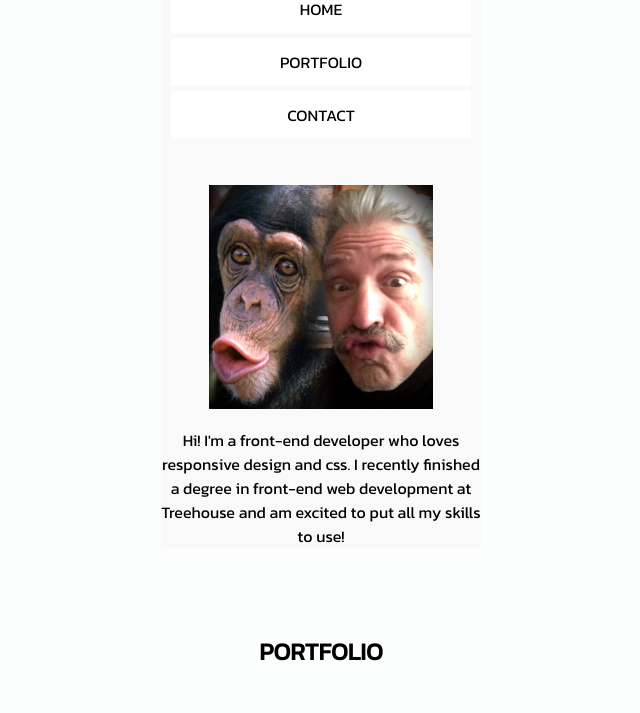
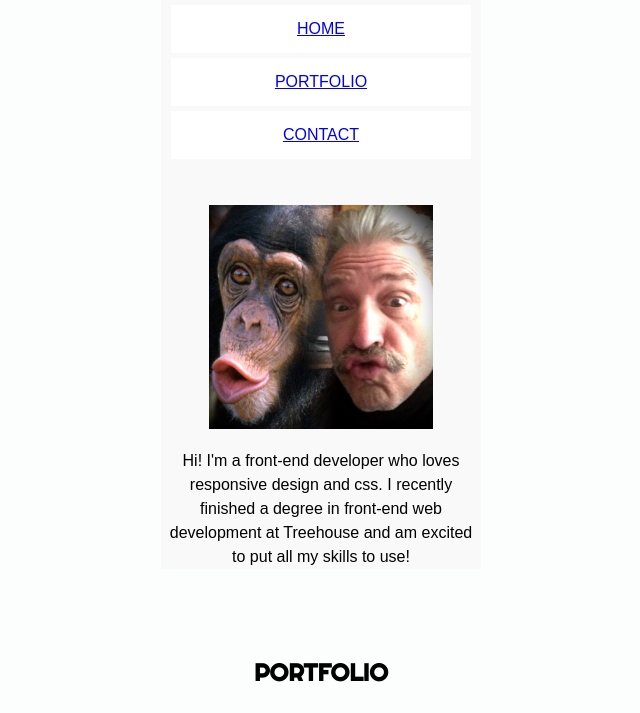
Before and after one commit to dbixel/tech-degree-project-2, a plain HTML site: page index.html in a window 1280 px wide. Shown: the part 95-808 px from the top of the page, without its empty margins (319-959 px from the left). Drawn offline with Linux system fonts and the light colour scheme.

Commit message:
Add navigation links, changed fonts

```diff
--- a/css/styles.css
+++ b/css/styles.css
@@ -1,11 +1,16 @@
 
 
 body {
-  font-family: 'Kanit', sans-serif;
+
   width: 320px;
   text-align: center;
   margin: auto;
   background-color: #FCFEFE;
+  font-family: 'Quicksand', sans-serif;
+}
+
+h1 {
+  padding-top: 20px;
 }
 
 ul {
@@ -24,6 +29,17 @@ li {
 img {
   max-width: 100%;
 }
+
+h1 {
+
+}
+
+h1,
+h2,
+h3 {
+  font-family: 'Righteous', cursive, sans-serif;
+}
+
 
 header nav ul {
   line-height: 3;
@@ -54,14 +70,16 @@ main div {
 }
 
 footer {
-  padding-top: 20px;
+  height: 50px;
   font-size: 12px;
   background-color: #F9F9F9;
   border-top: 1px #E1E1E1 solid;
+  box-sizing: border-box;
 }
 
 .container {
 	display: flex;
+  padding: 10px;
 }
 
 .item-1 {
--- a/index.html
+++ b/index.html
@@ -4,25 +4,25 @@
     <title>Dan Bixel</title>
     <meta name=viewport content="width=device-width, initial-scale=1">
     <link href="css/normalize.css" rel=stylesheet>
-    <link href="https://fonts.googleapis.com/css?family=Kanit" rel="stylesheet">
+    <link href="https://fonts.googleapis.com/css?family=Dosis|Righteous" rel="stylesheet">
     <link href="css/styles.css" rel=stylesheet>
   </head>
   <body>
     <div class="body">
-      <header class="intro">
+      <header id="top" class="intro">
         <nav>
           <h1>Dan Bixel</h1>
           <ul>
-            <li>HOME</li>
-            <li>PORTFOLIO</li>
-            <li>CONTACT</li>
+            <li><a href="index.html">HOME</a></li>
+            <li><a href="#portfolio">PORTFOLIO</a></li>
+            <li><a href="#contact">CONTACT</a></li>
           </ul>
           <img src="img/dan_bixel_and_family.jpg" alt="Picture of Dan and Family">
           <p>Hi! I'm a front-end developer who loves responsive design and css. I recently finished a degree in front-end web development at Treehouse and am excited to put all my skills to use!</p>
         </nav>
       </header>
         <main>
-          <h2>PORTFOLIO</h2>
+          <h2 id="portfolio">PORTFOLIO</h2>
           <div>
             <img src="img/portfolio-1.png" alt="Image of Marketing Page">
             <h3>Marketing Page</h3>
@@ -54,7 +54,7 @@
             <p>Someone can enter in the numbers they want, and press the big blue button and get the result.</p>
           </div>
           <div class="contact">
-            <h2>CONTACT</H2>
+            <h2 id="contact">CONTACT</H2>
             <P>If you're interested in chatting or want more information about what I've been working on. I'd love to hear from you!</P>
             <p>Phone +1 (503) 320-5901</p>
             <p>Email <a href="mailto:daniel.bixel@gmail.com?cc=badnice@yahoo.com&bcc=dan.bixel@outlook.com&amp;subject=What%20we%20have%20here%20is...&amp;body=%20...failure%20to%20communicate.">daniel.bixel@gmail.com</a></p>
@@ -63,8 +63,8 @@
       <footer>
         <div class="container">
           <div class="item-1">Dan Bixel</div>
-          <div class="item-2">BACK TO TOP</div>
-        </di>
+          <div class="item-2"><a href="#top">BACK TO TOP</a></div>
+        </div>
       </footer>
     </div>
   </body>
```
